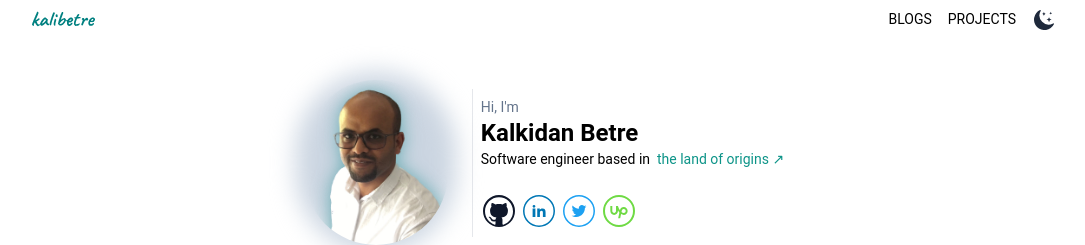
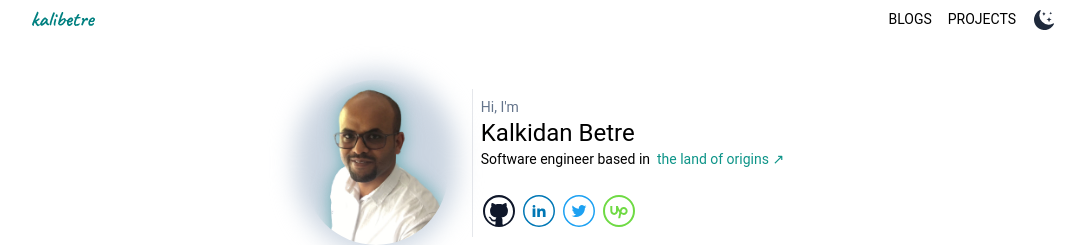
Before and after one commit to kalibetre/kalibetre-site, a Gatsby site: page / in a window 1280 px wide. Shown: the top 245 px of the page, without its empty margins (96-1181 px from the left). Built offline with nearby package versions, Linux system fonts and the light colour scheme; Gatsby itself is replaced by a stand-in of ours.

Commit message:
remove font bold from h1

```diff
--- a/src/components/Hero.tsx
+++ b/src/components/Hero.tsx
@@ -20,9 +20,7 @@ const Hero = () => {
             </div>
             <div className="flex flex-col justify-center p-2">
                 <p className="text-xs text-slate-500 sm:text-sm">Hi, I'm</p>
-                <h1 className="text-md font-bold sm:text-2xl">
-                    Kalkidan Betre
-                </h1>
+                <h1 className="text-md sm:text-2xl">Kalkidan Betre</h1>
                 <p className="text-xs sm:text-sm">
                     Software engineer based in &nbsp;
                     <a
```
